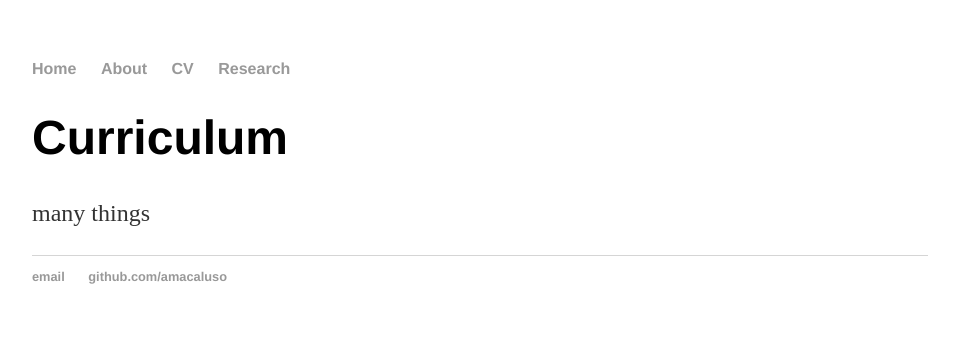
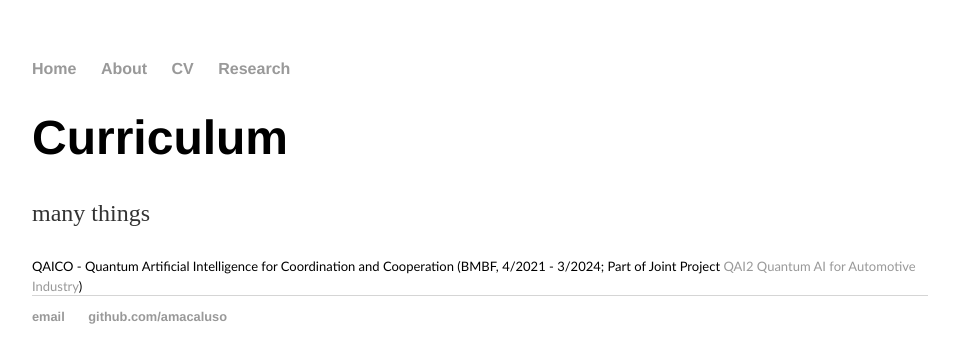
Before and after one commit to amacaluso/amacaluso.github.io, a Jekyll site: the page built from cv/cv.html, in a window 1280 px wide. Shown: the top 363 px of the page, without its empty margins (160-1119 px from the left). Built offline with Jekyll 4.4.1, drawn with Linux system fonts in a browser that asks for light colours.

Commit message:
QAI2 Update

```diff
--- a/cv/cv.html
+++ b/cv/cv.html
@@ -6,3 +6,6 @@ title: CV|Antonio Macaluso
 	<h1>Curriculum</h1>
 	<p>many things</p>
 </div><!-- /.blurb -->
+
+
+<font face="Trebuchet MS"><font size="-1">QAICO - Quantum Artificial Intelligence for Coordination and Cooperation (BMBF, 4/2021 - 3/2024; Part of Joint Project <a href="https://www.quantentechnologien.de/forschung/foerderung/quanteninformatik-algorithmen-software-anwendungen/qai2.html">QAI2 Quantum AI for Automotive Industry</a>)<br></font></font></li>
```
